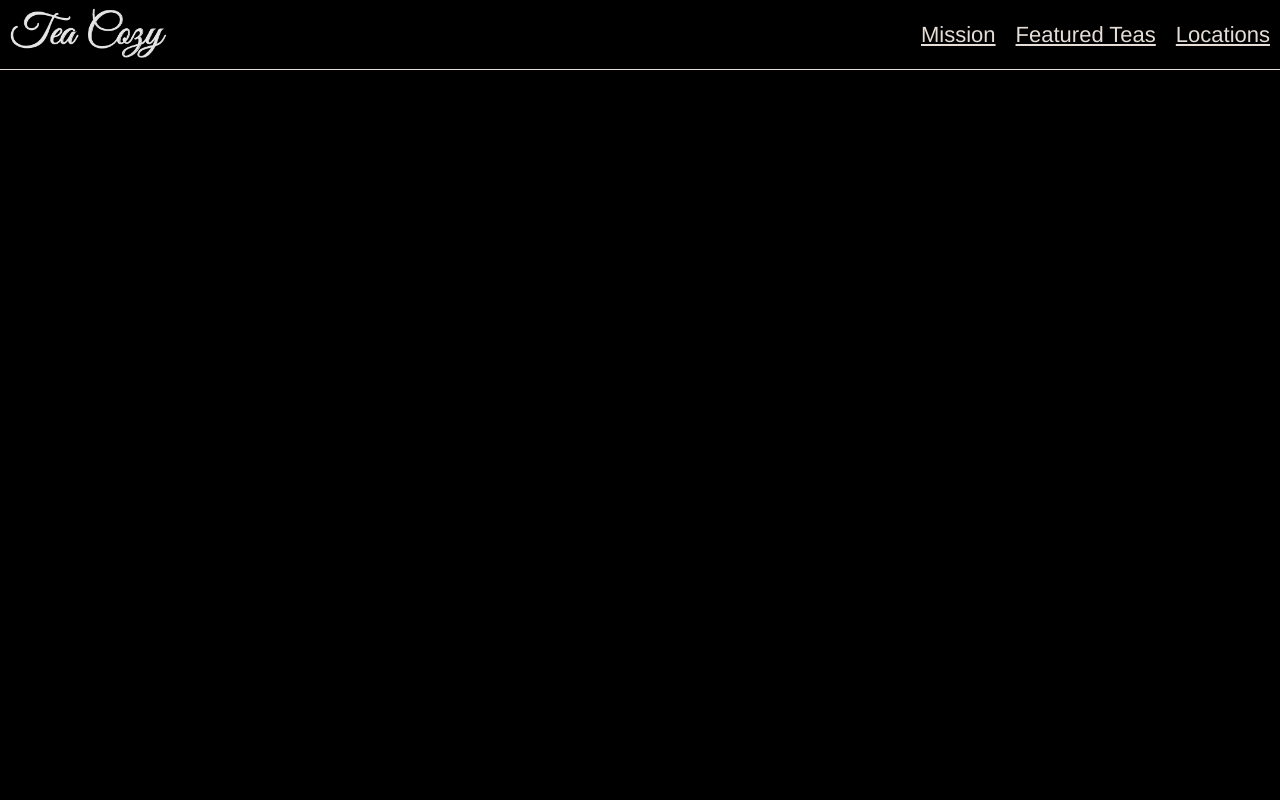
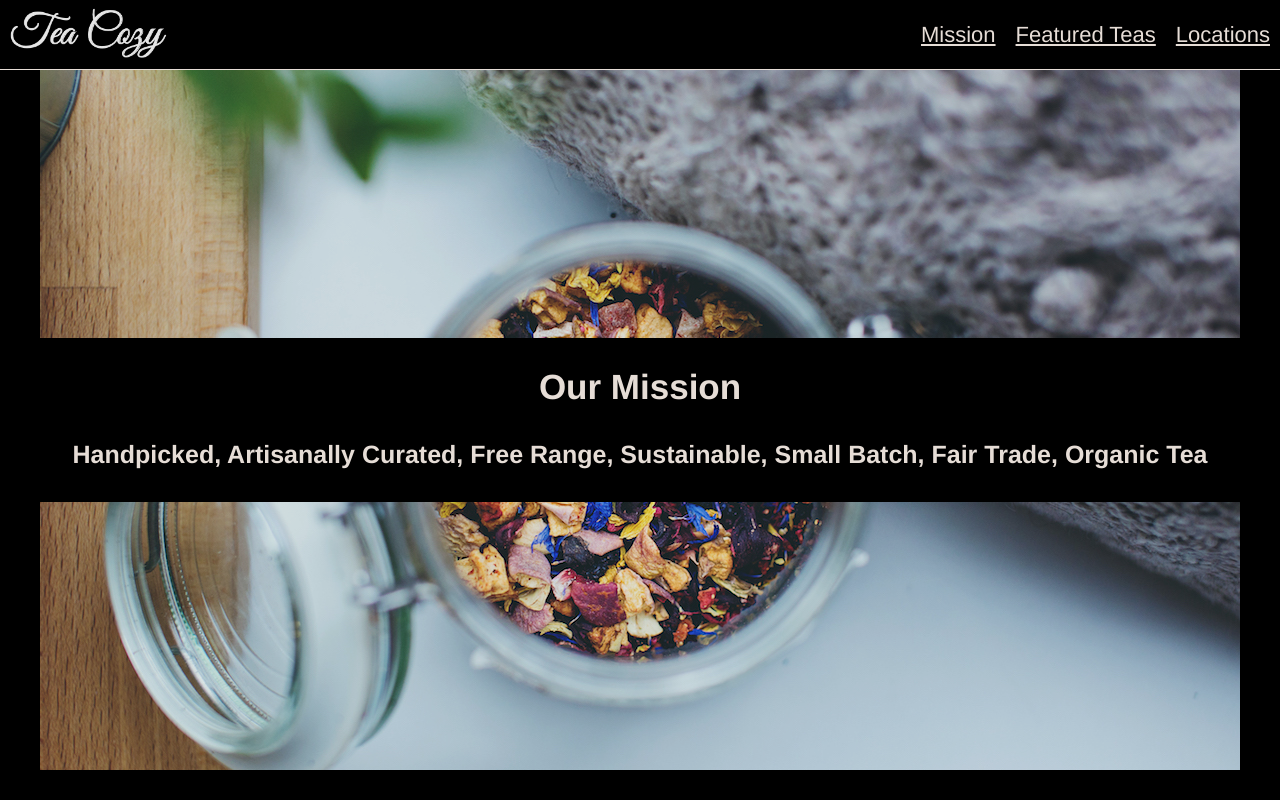
Before and after one commit to lunamyst/ca_ready_teacozy, a plain HTML site: page index.html in a window 1280 px wide. Drawn offline with Linux system fonts and the light colour scheme.

Commit message:
Add content and styling for jumbotron section.

```diff
--- a/index.html
+++ b/index.html
@@ -22,6 +22,10 @@
 
 <!-- Main picture display, aka Jumbotron -->
     <div class="jumbotron">
+      <div class="headline" id="mission-statement">
+        <h2>Our Mission</h2>
+        <h4>Handpicked, Artisanally Curated, Free Range, Sustainable, Small Batch, Fair Trade, Organic Tea</h4>
+      </div>
 
     </div>
     <div class="catalog">
--- a/resources/css/style.css
+++ b/resources/css/style.css
@@ -8,6 +8,19 @@ body {
   opacity: 0.9;
 }
 
+/*All the headings seems to have the same styling on the page, so styling them universally here */
+h2, h4 {
+  color: seashell;
+}
+
+h2 {
+  font-size: 35px;
+}
+
+h4 {
+  font-size: 25px;
+}
+/* Header */
 header {
   height: 69px;
   border-bottom: 1px solid seashell;
@@ -41,3 +54,19 @@ header a {
   color: seashell;
   font-size: 22px;
 }
+
+/* Jumbotron, aka the big picture display */
+.jumbotron {
+  background: url("../images/img-mission-background.jpg");
+  min-height: 700px;
+  width: 1200px;
+  margin: 0 auto;
+  display: flex;
+  align-items: center;
+}
+.headline {
+  text-align: center;
+  background-color: black;
+  opacity: 1;
+  width: 1200px;
+}
```
